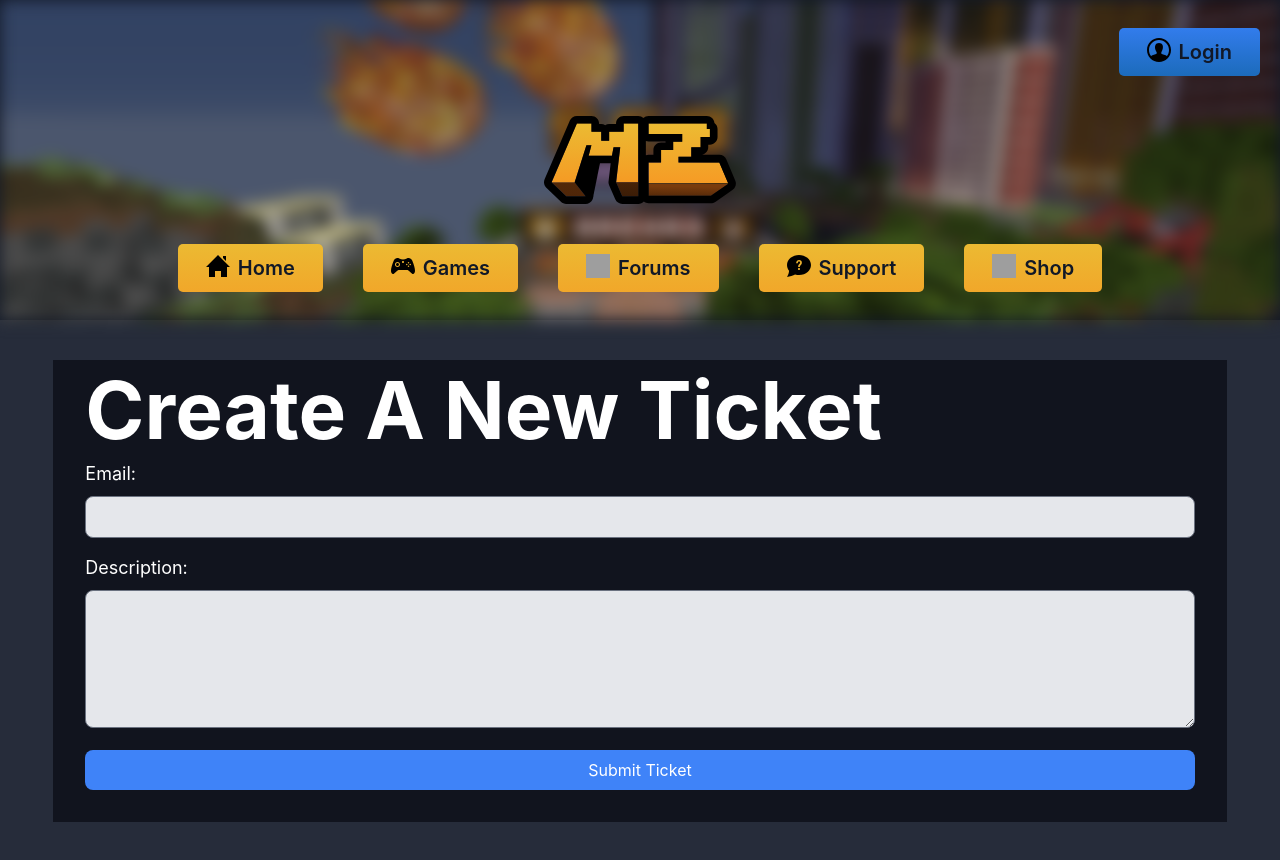
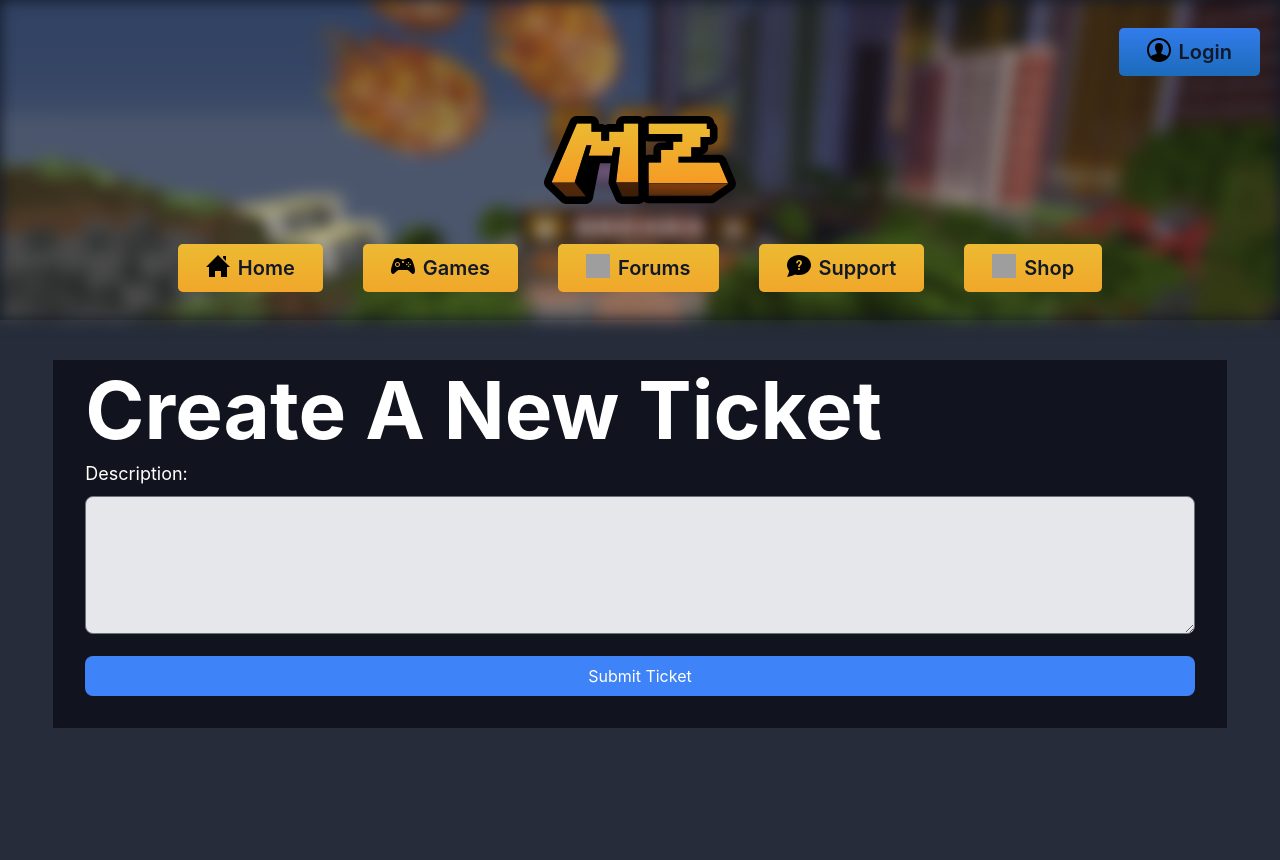
Before and after one commit to MinezoneMC/MinezoneWeb, a React (Vite) app in the folder frontend/: page /create-ticket in a window 1280 px wide. Shown: the top 860 px of the page. Built offline with nearby package versions, Linux system fonts and the light colour scheme; grey boxes are pictures that could not be loaded.

Commit message:
completed frontend

```diff
--- a/frontend/src/App.jsx
+++ b/frontend/src/App.jsx
@@ -53,7 +53,7 @@ export default function App() {
                 <Route path="/forum/:id" element={<ForumDetail author={name} />} />
                 <Route path="/create-forum" element={<PostForum author={name} />} />
                 <Route path="/support" element={<SupportPage />} />
-                <Route path="/create-ticket" element={<CreateTicket author={name}/>} />
+                <Route path="/create-ticket" element={<CreateTicket email={email}/>} />
                 <Route
                     path="/login"
                     element={
--- a/frontend/src/components/CreateTicket.jsx
+++ b/frontend/src/components/CreateTicket.jsx
@@ -1,8 +1,7 @@
 import React, { useState } from 'react';
 import axios from 'axios';
 
-export default function CreateTicket({author}) {
-    const [email, setEmail] = useState('');
+export default function CreateTicket({email}) {
     const [description, setDescription] = useState('');
     const [successMessage, setSuccessMessage] = useState('');
     const [errorMessage, setErrorMessage] = useState('');
@@ -19,7 +18,6 @@ export default function CreateTicket({author}) {
             console.log('Ticket created:', response.data);
             setSuccessMessage('Your ticket has been submitted successfully.');
             setErrorMessage('');
-            setEmail('');
             setDescription('');
         } catch (error) {
             console.error('Error creating ticket:', error);
@@ -35,16 +33,6 @@ export default function CreateTicket({author}) {
                 {successMessage && <p className="text-green-500 mb-4">{successMessage}</p>}
                 {errorMessage && <p className="text-red-500 mb-4">{errorMessage}</p>}
                 <form onSubmit={handleSubmit} className="flex flex-col space-y-4">
-                    <div>
-                        <label className="block text-white text-lg mb-2">Email:</label>
-                        <input
-                            type="email"
-                            value={email}
-                            onChange={(e) => setEmail(e.target.value)}
-                            className="w-full px-4 py-2 rounded-lg bg-gray-200 focus:outline-none focus:ring-2 focus:ring-blue-500"
-                            required
-                        />
-                    </div>
                     <div>
                         <label className="block text-white text-lg mb-2">Description:</label>
                         <textarea
--- a/frontend/src/components/Register.jsx
+++ b/frontend/src/components/Register.jsx
@@ -11,6 +11,12 @@ export default function Register({ setIsLoggedIn, setName, setEmail }) {
 
     const handleRegister = (e) => {
         e.preventDefault();
+
+        if (passwordInput.length < 8) {
+            alert('Password must be at least 8 characters long.');
+            return;
+        }
+
         axios.post('http://localhost:8000/signup/', {
             name: nameInput,
             email: emailInput,
@@ -34,6 +40,7 @@ export default function Register({ setIsLoggedIn, setName, setEmail }) {
                 alert('Registration failed. Please try again.');
             });
     };
+
 
     return (
         <div className="flex flex-col items-center gap-4 h-screen">
```
